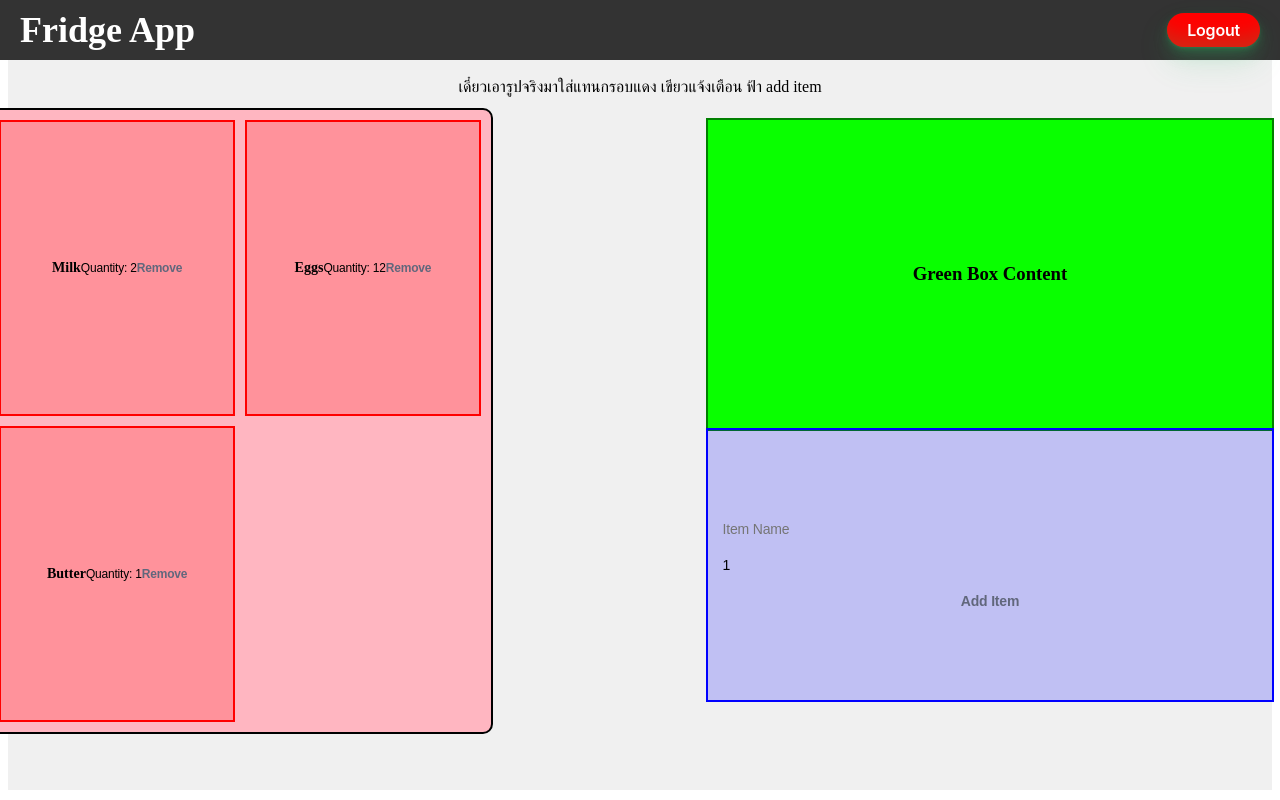
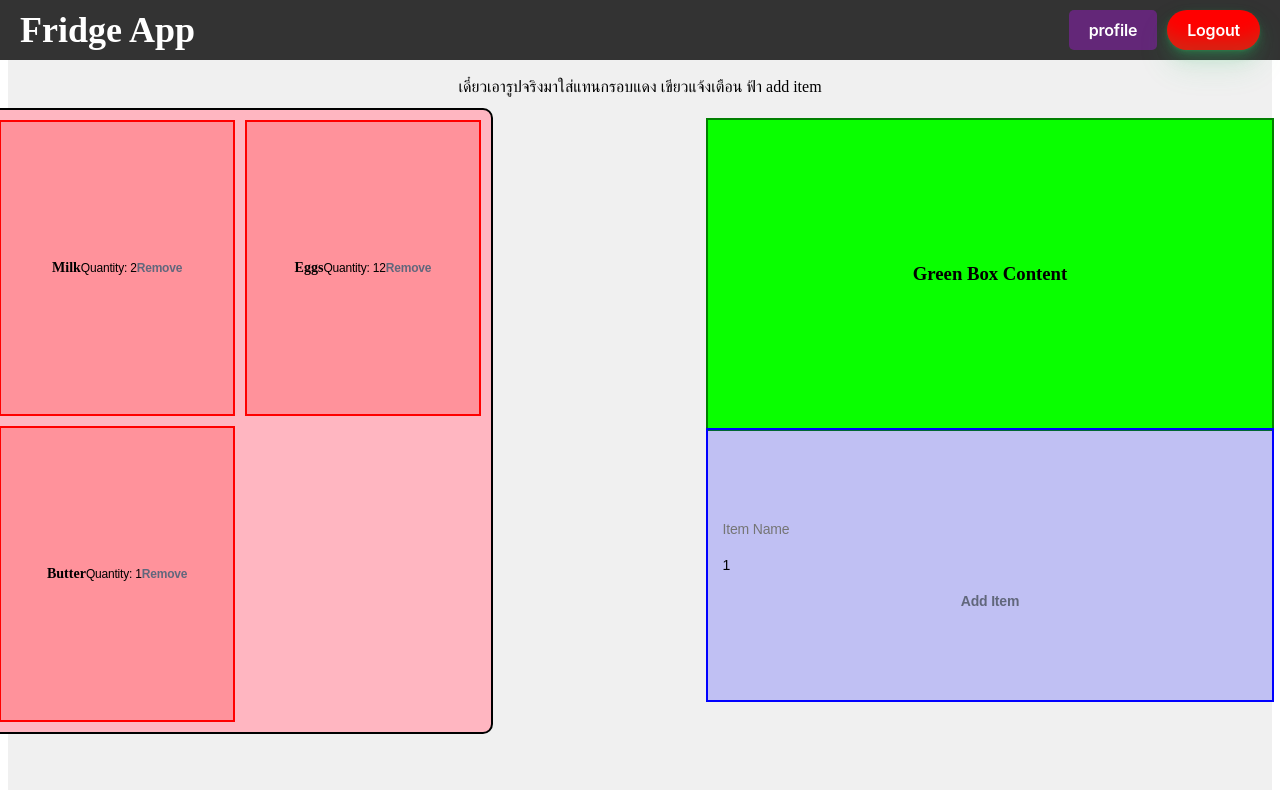
Before and after one commit to four4z/webject2, a React (Vite) app: page /fridge in a window 1280 px wide. Built offline with nearby package versions, Linux system fonts and the light colour scheme.

Commit message:
เพิ่มปุ่มโปรไฟล์

```diff
--- a/src/FridgeScreen.css
+++ b/src/FridgeScreen.css
@@ -38,8 +38,13 @@
   z-index: 1000;
 }
 
-.logout-button {
-  background-color: red;
+.navbar-buttons {
+  display: flex;
+  gap: 10px; /* Adjust the gap as needed */
+}
+
+.logout-button, .profile-button {
+  background-color: red; /* Default color for both buttons */
   border: none;
   color: white;
   padding: 7px 20px;
@@ -55,10 +60,18 @@
   touch-action: manipulation;
 }
 
-.logout-button:hover {
+.profile-button {
+  background-color: blue; /* Specific color for the profile button */
+}
+
+.logout-button:hover, .profile-button:hover {
   box-shadow: rgba(44, 187, 99, 0.35) 0 -25px 18px -14px inset, rgba(44, 187, 99, 0.25) 0 1px 2px, rgba(44, 187, 99, 0.25) 0 2px 4px, rgba(44, 187, 99, 0.25) 0 4px 8px, rgba(44, 187, 99, 0.25) 0 8px 16px, rgba(44, 187, 99, 0.25) 0 16px 32px;
   transform: scale(1.05) rotate(-1deg);
 }
+
+
+
+
 
 .noti {
   position: absolute;
--- a/src/FridgeScreen.jsx
+++ b/src/FridgeScreen.jsx
@@ -135,11 +135,20 @@ const FridgeScreen = () => {
     navigate('/signin');
   };
 
+  const handleProfile = () => {
+
+    navigate('/profile');
+  };
+
   return (
     <div className="fridge-screen">
       <div className="navbar">
         <h1>Fridge App</h1>
-        <button className="button-33 logout-button" onClick={handleLogout}>Logout</button>
+
+        <div class="navbar-buttons">
+          <button className="button-33 profile-button" onClick={handleProfile}>profile</button>
+          <button className="button-33 logout-button" onClick={handleLogout}>Logout</button>
+        </div>
       </div>
       <div className="noti">เดี๋ยวเอารูปจริงมาใส่แทนกรอบแดง เขียวแจ้งเตือน ฟ้า add item</div>
       <div className="fridge">
```
